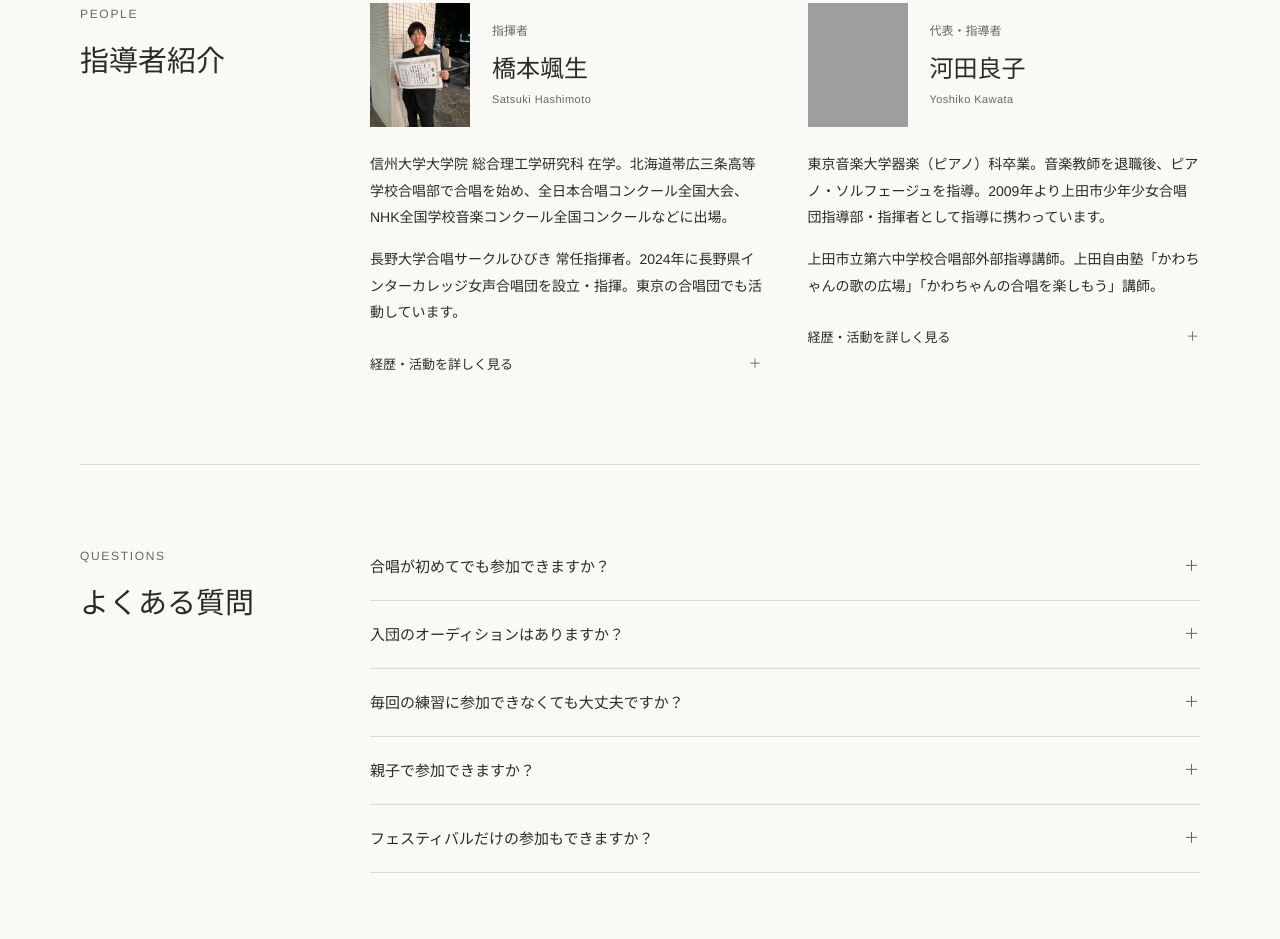
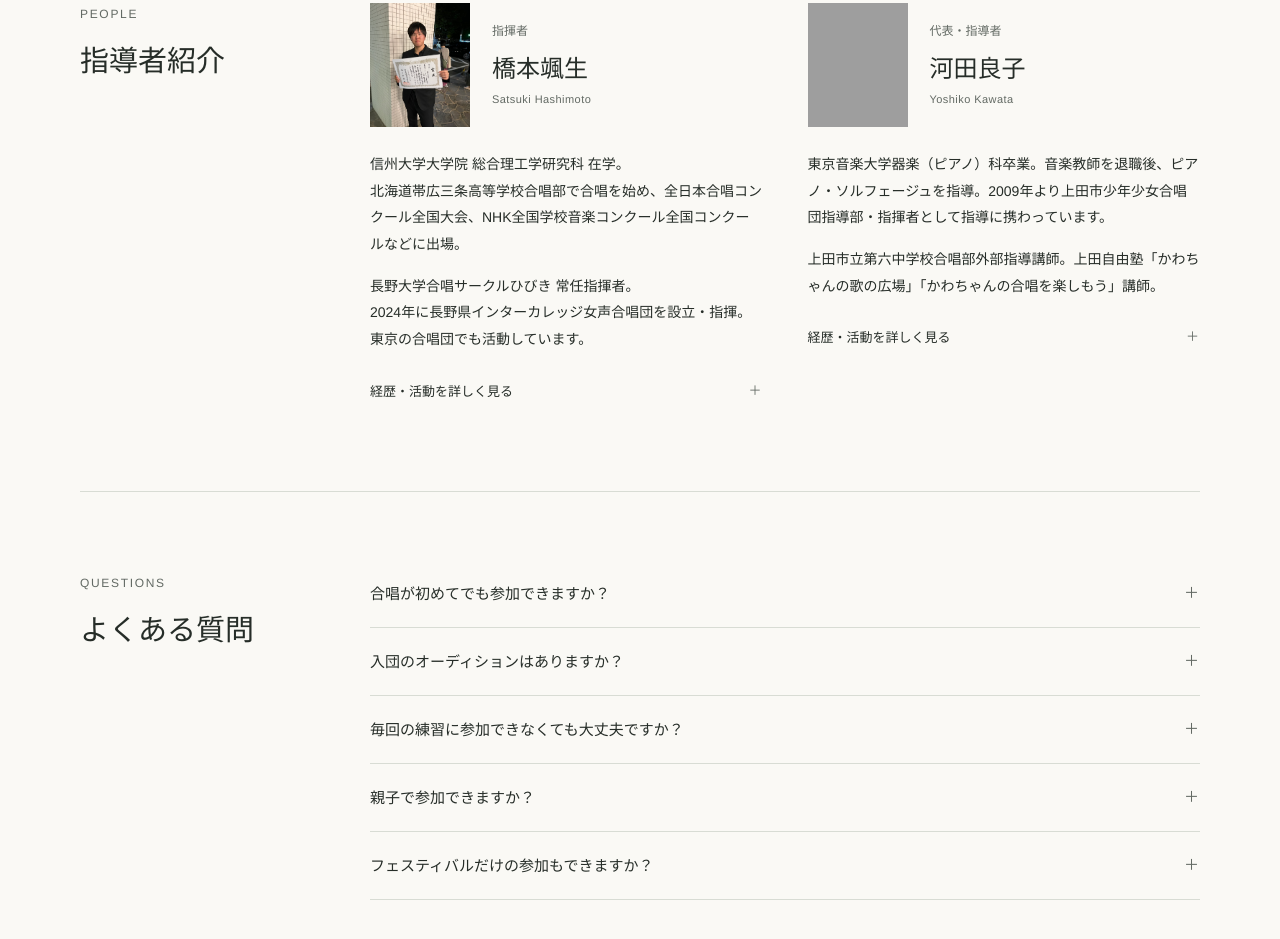
Before and after one commit to hcsr2c2kn/my-website, a plain HTML site: page index.html in a window 1280 px wide. Shown: the part 4306-5245 px from the top of the page. Drawn offline with Linux system fonts and the light colour scheme; grey boxes are pictures that could not be loaded.

Commit message:
Update index.html

```diff
--- a/index.html
+++ b/index.html
@@ -182,14 +182,14 @@
         <div class="people">
           <article class="person">
             <div class="person-head"><img class="portrait" src="1727609842791.jpg" alt="橋本颯生" width="100" height="124" loading="lazy"><div><p class="role">指揮者</p><h3>橋本颯生</h3><p class="roman" lang="en">Satsuki Hashimoto</p></div></div>
-            <p>信州大学大学院 総合理工学研究科 在学。北海道帯広三条高等学校合唱部で合唱を始め、全日本合唱コンクール全国大会、NHK全国学校音楽コンクール全国コンクールなどに出場。</p>
-            <p>長野大学合唱サークルひびき 常任指揮者。2024年に長野県インターカレッジ女声合唱団を設立・指揮。東京の合唱団でも活動しています。</p>
+            <p>信州大学大学院 総合理工学研究科 在学。<br>北海道帯広三条高等学校合唱部で合唱を始め、全日本合唱コンクール全国大会、NHK全国学校音楽コンクール全国コンクールなどに出場。</p>
+            <p>長野大学合唱サークルひびき 常任指揮者。<br>2024年に長野県インターカレッジ女声合唱団を設立・指揮。東京の合唱団でも活動しています。</p>
             <details class="biography"><summary>経歴・活動を詳しく見る</summary>
               <p>2022年12月より、長野大学合唱サークルひびき 常任指揮者。</p>
-              <p>2023年、dolce con espressivoを設立。長野県ヴォーカル･アンサンブルフェスティバルでエメラルド賞（50団体中4位）。</p>
-              <p>2024年、長野県インターカレッジ女声合唱団を設立・指揮。全日本合唱コンクール長野県大会で金賞・長野県知事賞・長野市教育委員会賞、中部支部大会で銀賞。同年度の長野県ヴォーカル･アンサンブルフェスティバルでダイヤモンド賞（62団体中1位）。</p>
-              <p>2025年、長野県合唱祭の中信地区合同ステージを指揮。長野県インターカレッジ女声合唱団を指揮し、全日本合唱コンクール長野県大会で金賞・長野県知事賞・岡谷市教育委員会賞、中部支部大会で銅賞。上田市立第六中学校合唱部の外部指導者を務める。</p>
-              <p class="memberships">東信合唱連盟 理事。長野県合唱連盟 中学校部活動地域展開ワーキンググループ メンバー。</p>
+              <p>2023年、dolce con espressivoを設立。<br>長野県ヴォーカル･アンサンブルフェスティバルでエメラルド賞（50団体中4位）。</p>
+              <p>2024年、長野県インターカレッジ女声合唱団を設立・指揮。<br>全日本合唱コンクール長野県大会で金賞・長野県知事賞・長野市教育委員会賞、中部支部大会で銀賞。<br>同年度の長野県ヴォーカル･アンサンブルフェスティバルでダイヤモンド賞（62団体中1位）。</p>
+              <p>2025年、長野県合唱祭の中信地区合同ステージを指揮。<br>長野県インターカレッジ女声合唱団を指揮し、全日本合唱コンクール長野県大会で金賞・長野県知事賞・岡谷市教育委員会賞、中部支部大会で銅賞。<br>上田市立第六中学校合唱部の外部指導者を務める。</p>
+              <p class="memberships">東信合唱連盟 理事。<br>長野県合唱連盟 中学校部活動地域展開ワーキンググループ メンバー。</p>
             </details>
           </article>
           <article class="person">
```
